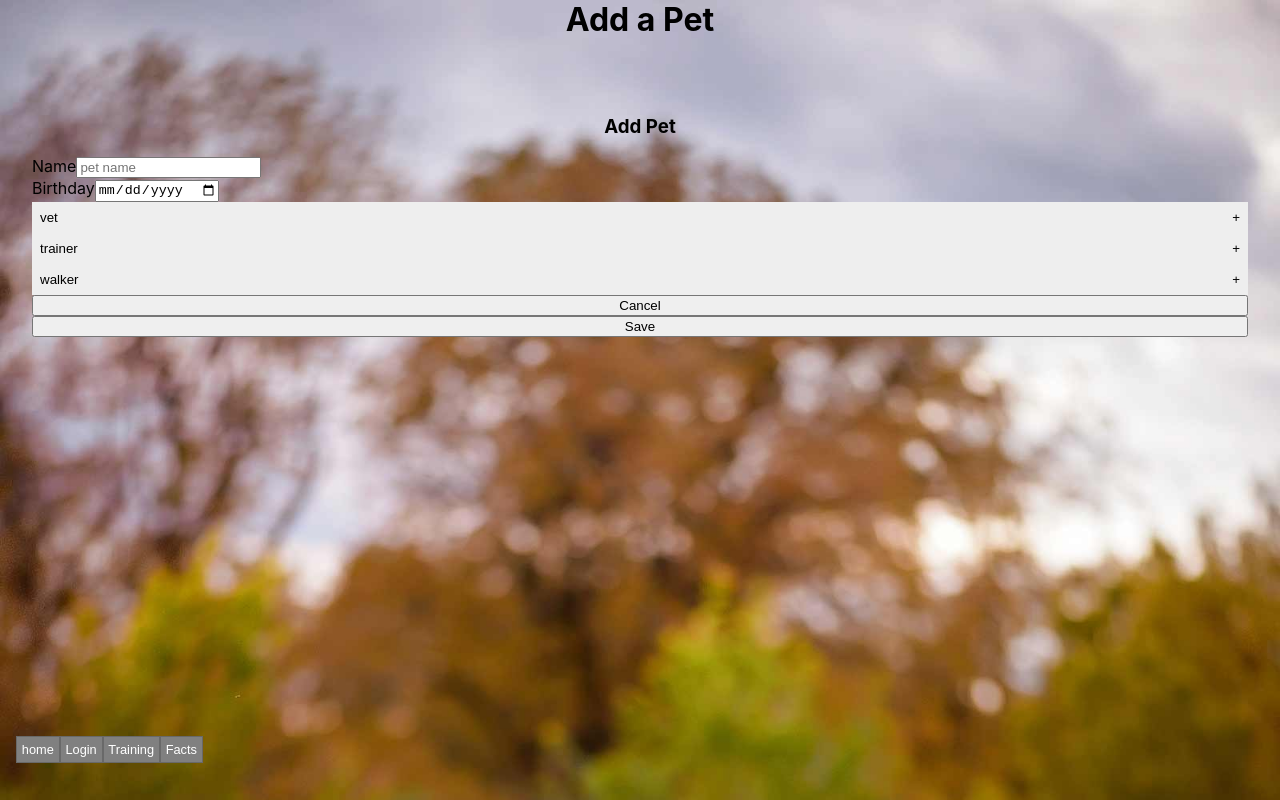
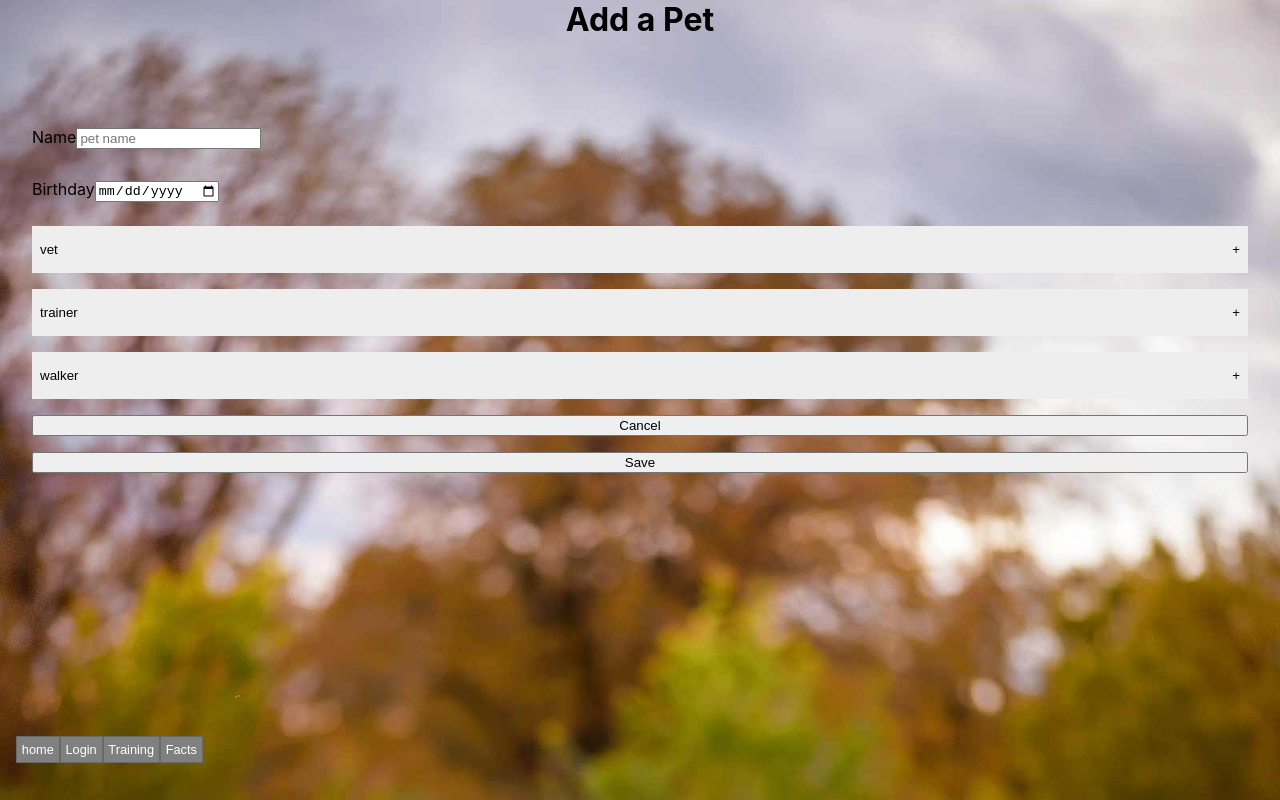
Before and after one commit to Bark-Base/FE-bark-base, a React (Create React App) app: page /pets/add in a window 1280 px wide. Built offline with nearby package versions, Linux system fonts and the light colour scheme; no server answers.

Commit message:
minor  styling fix on add pet

```diff
--- a/src/views/AddPet/AddPet.css
+++ b/src/views/AddPet/AddPet.css
@@ -0,0 +1,8 @@
+.add-pet-form {
+    display: flex;
+    flex-direction: column;
+}
+
+.add-pet-form * {
+margin: .5rem 0 .5rem 0;
+}
--- a/src/views/AddPet/AddPet.jsx
+++ b/src/views/AddPet/AddPet.jsx
@@ -3,6 +3,7 @@ import Accordion from "../../components/Accordion/Accordion";
 import { useUser } from "../../context/UserContext";
 import { addContact, addPet } from "../../services/pets";
 import { useHistory } from "react-router-dom";
+import './AddPet.css'
 
 export default function AddPet() {
   const { user } = useUser();
@@ -45,9 +46,7 @@ export default function AddPet() {
 
   return (
     <section style={{ margin: "1rem" }}>
-      <h1 style={{ textAlign: "center" }}>Add Pet</h1>
-      <form
-        style={{ display: "flex", flexDirection: "column" }}
+      <form className="add-pet-form"
         onSubmit={handleSubmit}
       >
         <label>
```
